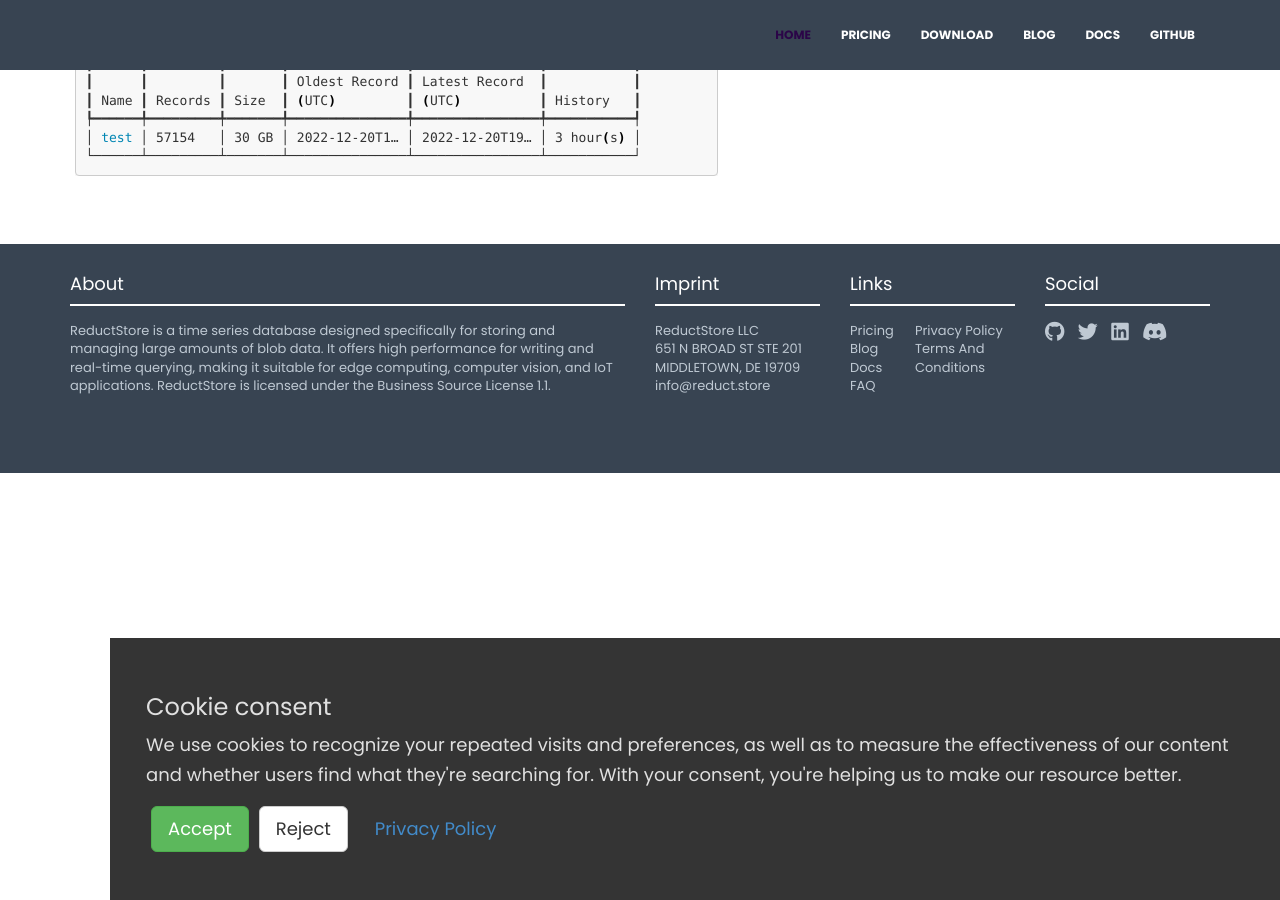
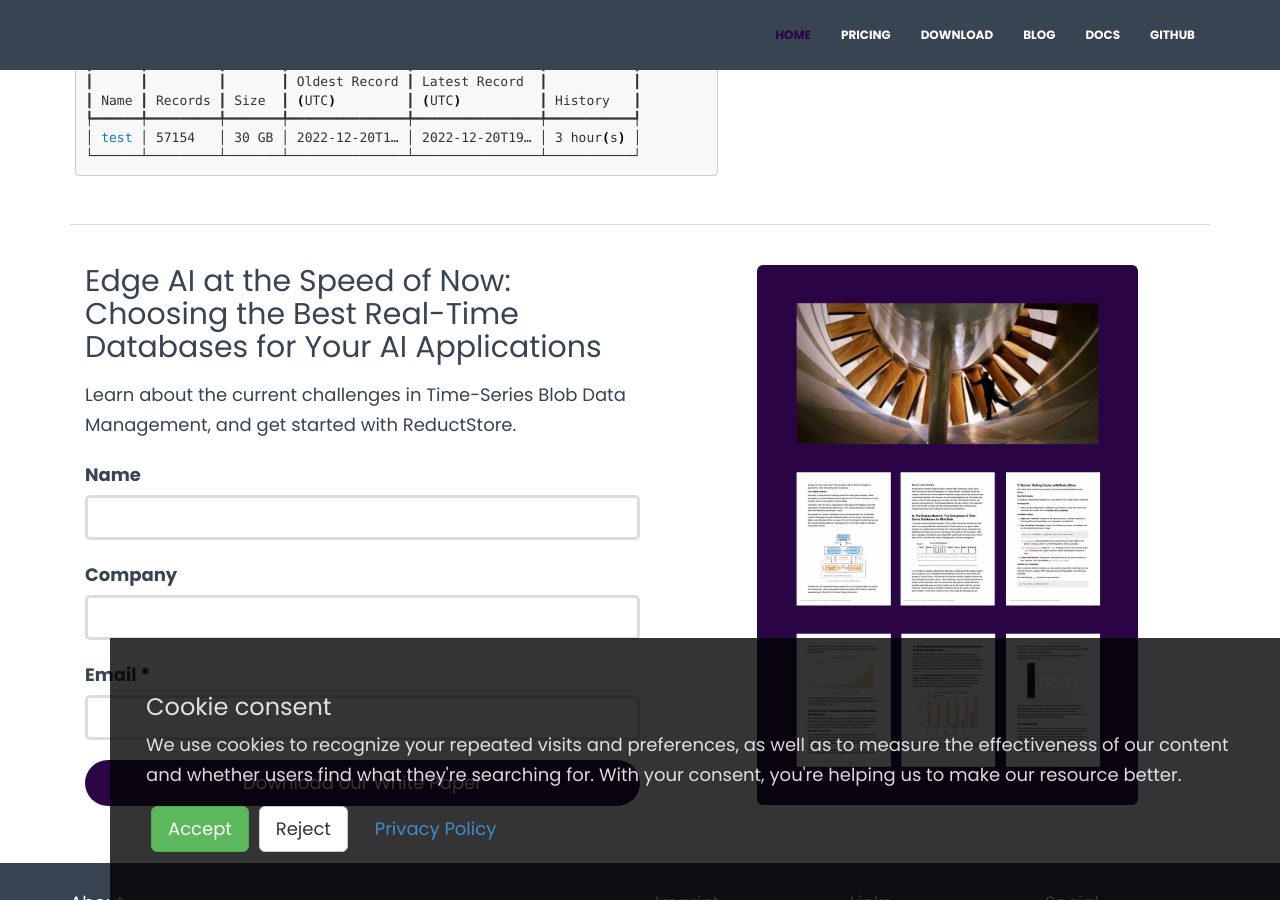
Before and after one commit to reductstore/homepage, a Jekyll site: the page built from index.html, in a window 1280 px wide and 900 px high, scrolled down 2482 px. Built offline with Jekyll 4.4.1, drawn with Linux system fonts in a browser that asks for light colours; nearby versions of some CDN libraries.

Commit message:
download white paper section

```diff
--- /dev/null
+++ b/_includes/whitepaper.html
@@ -0,0 +1,76 @@
+<div class="container">
+  <div class="row">
+
+    <!-- Left side -->
+    <div class="col-md-6">
+      <h2>Edge AI at the Speed of Now: Choosing the Best Real-Time Databases for Your AI Applications</h2>
+      <p>Learn about the current challenges in Time-Series Blob Data Management, and get started with ReductStore.</p>
+
+      <form id="whitePaperForm" role="form" action="https://formspree.io/f/xleylpzp" method="POST">
+        <div class="form-group">
+          <label for="InputNameWhitePaper">Name</label>
+          <input type="text" class="form-control" id="InputNameWhitePaper" name="name">
+        </div>
+        <div class="form-group">
+          <label for="InputCompanyWhitePaper">Company</label>
+          <input type="text" class="form-control" id="InputCompanyWhitePaper" name="company">
+        </div>
+        <div class="form-group">
+          <label for="InputEmailWhitePaper">Email <span class="text-danger">*</span></label>
+          <input type="email" class="form-control" id="InputEmailWhitePaper" name="email" required>
+        </div>
+        <button type="submit" class="btn contact">Download our White Paper</button>
+      </form>
+      <div id="thankYouMessage" style="display:none;">
+        <p>Thank you for downloading our white paper!</p>
+        <p>Can't see the file? Try <a
+            href="https://storage.googleapis.com/reductstore_document/ReductStore_EdgeAI_RealTimeDatabases.pdf"
+            target="_blank">this direct access link</a>.</p>
+      </div>
+    </div>
+
+    <!-- Right side (Image) -->
+    <div class="col-md-6 hidden-xs hidden-sm text-center">
+      <div class="table-responsive">
+        <div class="table-cell" style="height: 580px; vertical-align: middle; padding: 20px;">
+          <img src="assets/img/whitepaper.jpg" alt="White Paper Cover" class="img-rounded center-block"
+            style="max-height: 100%">
+        </div>
+      </div>
+    </div>
+
+  </div>
+</div>
+
+<script>
+  document.getElementById('whitePaperForm').addEventListener('submit', function (e) {
+    e.preventDefault();
+
+    // Send the form data
+    fetch('https://formspree.io/f/xleylpzp', {
+      method: 'POST',
+      body: new FormData(this),
+      headers: {
+        'Accept': 'application/json'
+      }
+    })
+      .then(response => response.json())
+      .then(data => {
+        if (data.ok) {
+          // Hide the form
+          document.getElementById('whitePaperForm').style.display = 'none';
+
+          // Display the thank you message
+          document.getElementById('thankYouMessage').style.display = 'block';
+
+          // Open the PDF in a new tab
+          window.open('https://storage.googleapis.com/reductstore_document/ReductStore_EdgeAI_RealTimeDatabases.pdf', '_blank');
+        } else {
+          alert('Something went wrong. Please try again.');
+        }
+      })
+      .catch(error => {
+        alert('Error: ' + error);
+      });
+  });
+</script>
--- a/index.html
+++ b/index.html
@@ -56,7 +56,7 @@
         </div>
         <div class="row centered">
             <a href="/download" class="btn btn-lg btn-theme" style="margin: 1em; padding: 1em"
-               aria-label="Download">Download</a>
+                aria-label="Download">Download</a>
             <a href="/pricing" class="btn btn-lg btn-danger" style="padding: 1em" aria-label="Pricing">Pricing</a>
         </div>
 
@@ -75,17 +75,18 @@
                             <div class="text-center" style="margin-top: 20px">
                                 <a href="https://github.com/reductstore/reduct-py" style="padding: 10px">
                                     <img src="assets/img/blog/thumbs/python.png"
-                                         alt="ReductStore Client SDK for Python"/>
+                                        alt="ReductStore Client SDK for Python" />
                                 </a>
                                 <a href="https://github.com/reductstore/reduct-js" style="padding: 10px">
                                     <img src="assets/img/blog/thumbs/js.png"
-                                         alt="ReductStore Client SDK for JavaScript"/>
+                                        alt="ReductStore Client SDK for JavaScript" />
                                 </a>
                                 <a href="https://github.com/reductstore/reduct-cpp" style="padding: 10px">
-                                    <img src="assets/img/blog/thumbs/cpp.png" alt="ReductStore Client SDK for C++"/>
+                                    <img src="assets/img/blog/thumbs/cpp.png" alt="ReductStore Client SDK for C++" />
                                 </a>
-                                <a href="https://github.com/reductstore/reductstore/tree/main/reduct_rs" style="padding: 10px">
-                                    <img src="assets/img/blog/thumbs/rust.png" alt="ReductStore Client SDK for Rust"/>
+                                <a href="https://github.com/reductstore/reductstore/tree/main/reduct_rs"
+                                    style="padding: 10px">
+                                    <img src="assets/img/blog/thumbs/rust.png" alt="ReductStore Client SDK for Rust" />
                                 </a>
                             </div>
                         </div>
@@ -107,7 +108,7 @@
 
                 <div class="col-md-7 col-md-offset-0 hidden-sm hidden-xs" style="padding: 20px">
                     <a href="https://github.com/reductstore/web-console">
-                        <img src="assets/img/web-console.png" class="img-rounded" alt="ReductStore Web Console"/>
+                        <img src="assets/img/web-console.png" class="img-rounded" alt="ReductStore Web Console" />
                         <!--                            <img src="assets/img/blog/thumbs/web-console.png" alt="ReductStore Web Console"/>-->
                     </a>
                 </div>
@@ -132,6 +133,11 @@
                 </div>
             </div>
         </div>
+
+        <div class="hline"></div>
+        <div class="main-page-section">
+            {% include whitepaper.html %}
+        </div>
     </div>
 </div>
 <!--/container -->
```
Also changed, not shown: assets/img/whitepaper.jpg (added).
